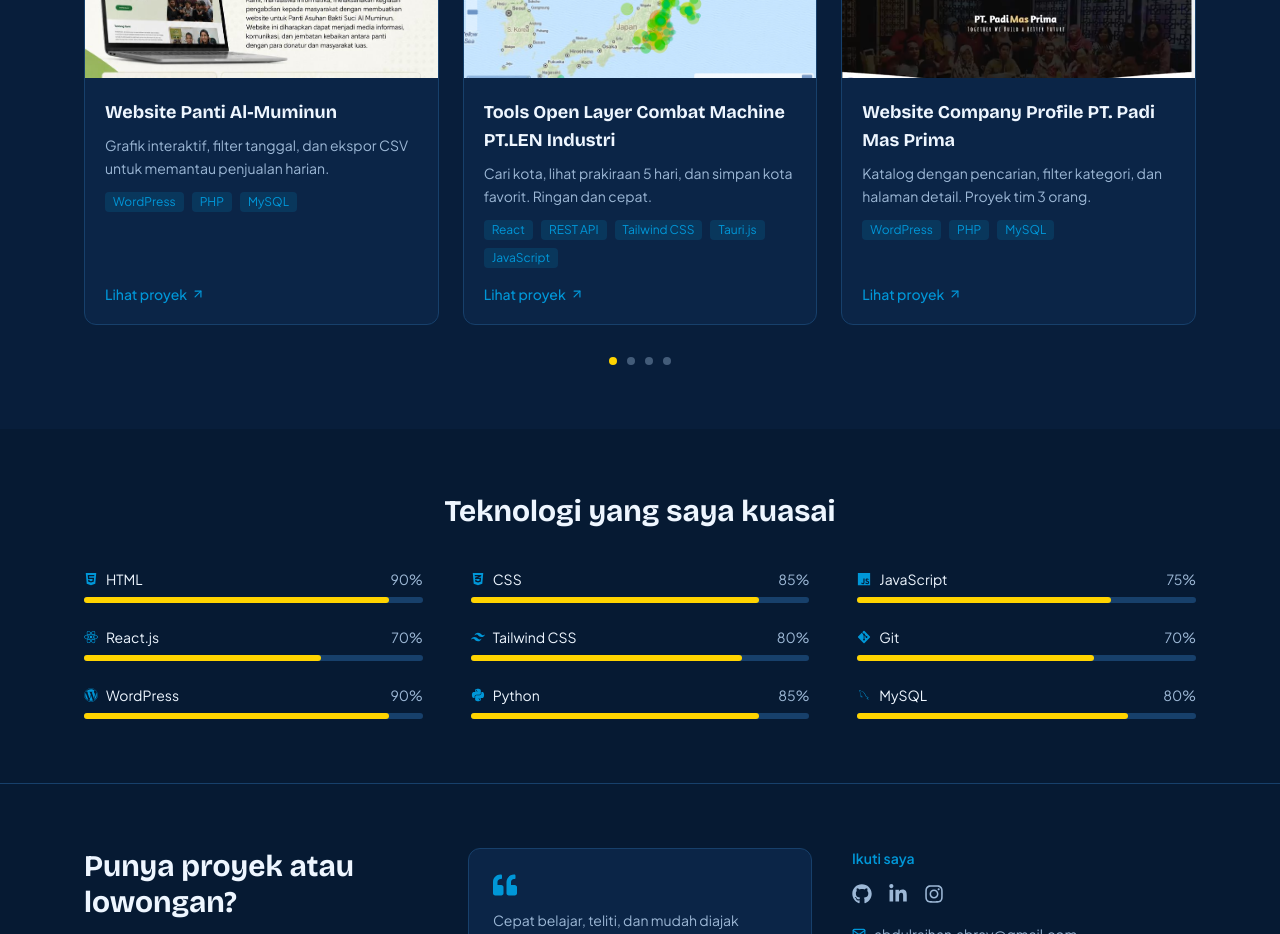
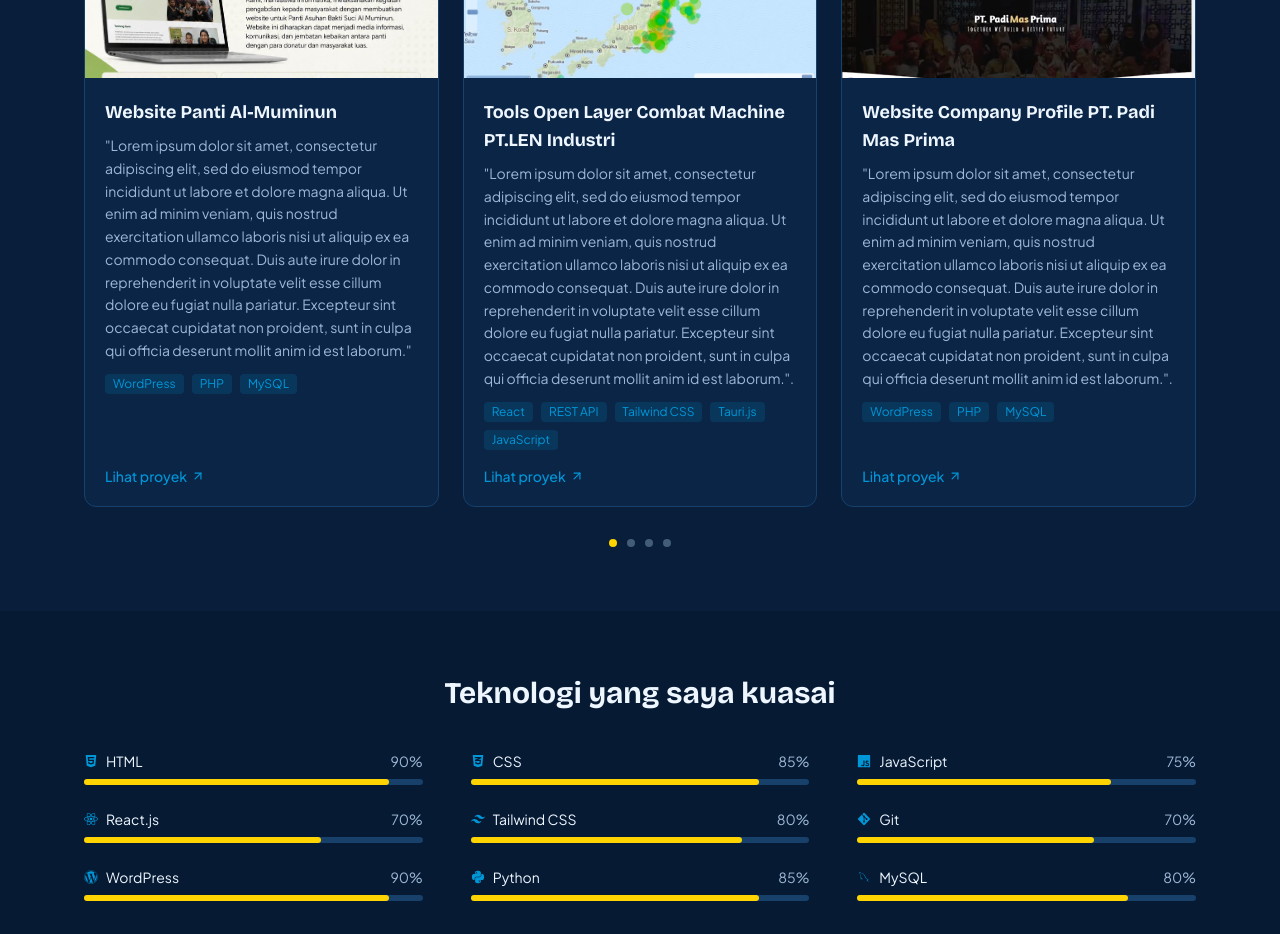
Before and after one commit to abrayrgb/abrayrgb.github.io, a React (Vite) app: page / in a window 1280 px wide. Shown: the part 1480-2414 px from the top of the page. Built offline with nearby package versions, Linux system fonts and the light colour scheme.

Commit message:
final touch

```diff
--- a/src/data/content.js
+++ b/src/data/content.js
@@ -46,21 +46,21 @@
 export const projects = [
   {
     title: 'Website Panti Al-Muminun',
-    description: 'Grafik interaktif, filter tanggal, dan ekspor CSV untuk memantau penjualan harian.',
+    description: '"Lorem ipsum dolor sit amet, consectetur adipiscing elit, sed do eiusmod tempor incididunt ut labore et dolore magna aliqua. Ut enim ad minim veniam, quis nostrud exercitation ullamco laboris nisi ut aliquip ex ea commodo consequat. Duis aute irure dolor in reprehenderit in voluptate velit esse cillum dolore eu fugiat nulla pariatur. Excepteur sint occaecat cupidatat non proident, sunt in culpa qui officia deserunt mollit anim id est laborum."',
     tech: ['WordPress', 'PHP', 'MySQL'],
     image: 'almuminun.jpeg', // contoh: '/proyek1.png'
     demo: 'https://contoh.com',
   },
   {
     title: 'Tools Open Layer Combat Machine PT.LEN Industri',
-    description: 'Cari kota, lihat prakiraan 5 hari, dan simpan kota favorit. Ringan dan cepat.',
+    description: '"Lorem ipsum dolor sit amet, consectetur adipiscing elit, sed do eiusmod tempor incididunt ut labore et dolore magna aliqua. Ut enim ad minim veniam, quis nostrud exercitation ullamco laboris nisi ut aliquip ex ea commodo consequat. Duis aute irure dolor in reprehenderit in voluptate velit esse cillum dolore eu fugiat nulla pariatur. Excepteur sint occaecat cupidatat non proident, sunt in culpa qui officia deserunt mollit anim id est laborum.".',
     tech: ['React', 'REST API', 'Tailwind CSS', 'Tauri.js', 'JavaScript'],
     image: 'ol.png',
     demo: 'https://github.com/agus-wesly/fe-openlayer-practice',
   },
   {
     title: 'Website Company Profile PT. Padi Mas Prima',
-    description: 'Katalog dengan pencarian, filter kategori, dan halaman detail. Proyek tim 3 orang.',
+    description: '"Lorem ipsum dolor sit amet, consectetur adipiscing elit, sed do eiusmod tempor incididunt ut labore et dolore magna aliqua. Ut enim ad minim veniam, quis nostrud exercitation ullamco laboris nisi ut aliquip ex ea commodo consequat. Duis aute irure dolor in reprehenderit in voluptate velit esse cillum dolore eu fugiat nulla pariatur. Excepteur sint occaecat cupidatat non proident, sunt in culpa qui officia deserunt mollit anim id est laborum.".',
     tech: ['WordPress', 'PHP', 'MySQL'],
     image: 'padimas.png',
     demo: 'https://drive.google.com/drive/folders/1sL6kJLXq_Hsz3YKN9VZbCxeNRXgIVc3K?usp=sharing',
```
